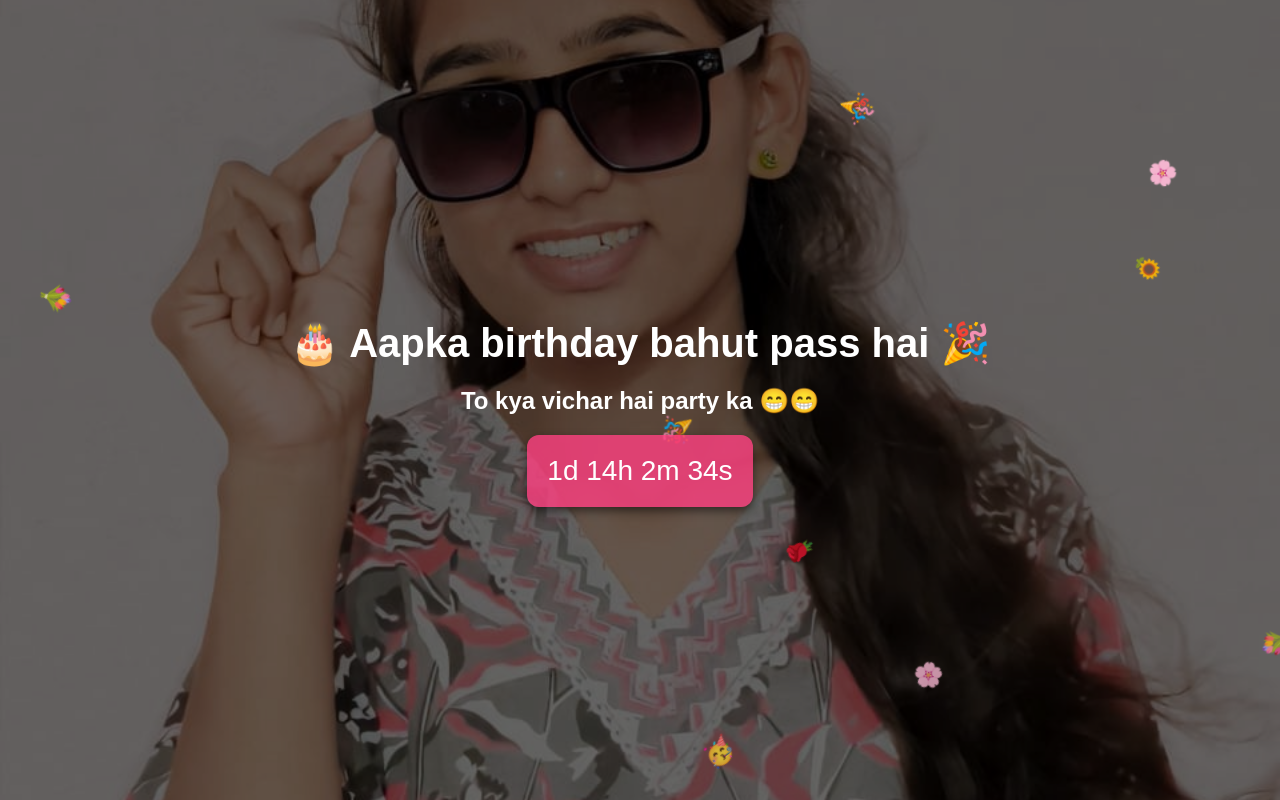
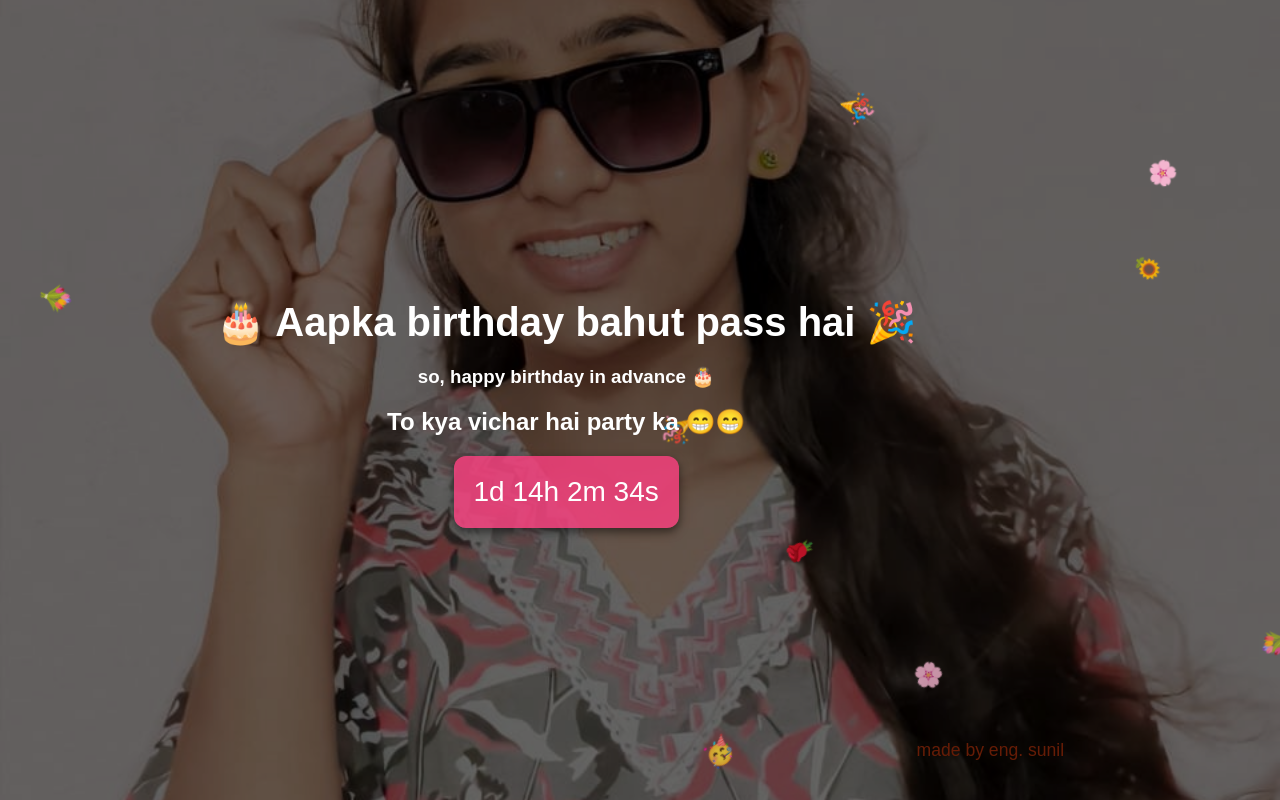
Before and after one commit to sunilsolanki8985/supersimple-website, a plain HTML site: page birtdaykk.html in a window 1280 px wide. Drawn offline with Linux system fonts and the light colour scheme.

Commit message:
Update birthdaykk.html

```diff
--- a/birtdaykk.html
+++ b/birtdaykk.html
@@ -43,7 +43,11 @@
       font-size: 2.5rem;
       margin-bottom: 20px;
     }
-
+        .footer {
+            color: #ff460e;
+            margin-top: 700px;
+            font-size: 1.1rem;
+        }
     #countdown {
       font-size: 28px;
       background: rgba(255, 64, 129, 0.8);
@@ -73,6 +77,7 @@
 
   <div class="content">
     <h1>🎂 Aapka birthday bahut pass hai 🎉</h1>
+     <h3>so, happy birthday in advance 🎂</h3>
     <h2>To kya vichar hai party ka 😁😁</h2>
     <div id="countdown"></div>
   </div>
@@ -122,6 +127,9 @@
 
     setInterval(createFlower, 500);
   </script>
+   <div class="footer">
+            <p>made by eng. sunil</p>
+        </div>
+</body>
 
-</body>
 </html>
```
